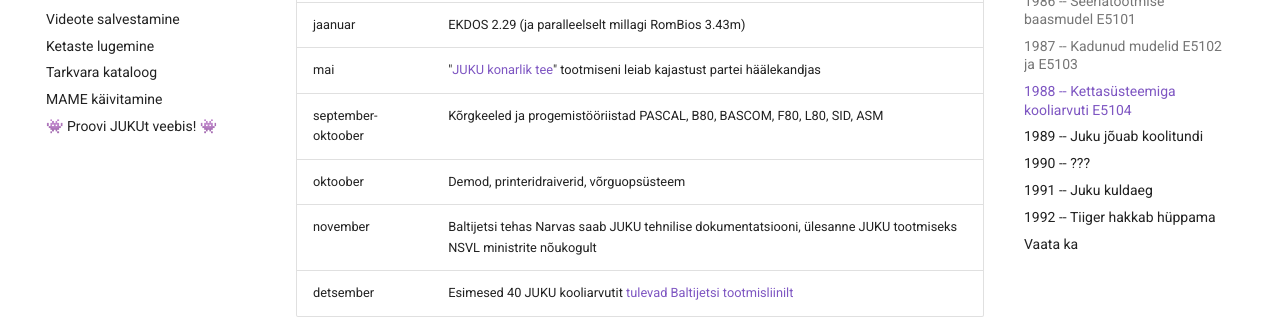
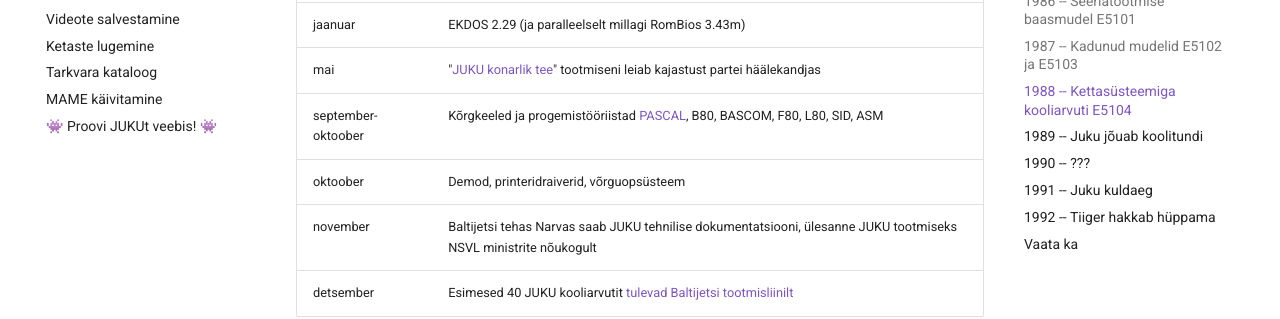
Before and after one commit to infoaed/juku3000, an MkDocs documentation site: the page built from docs/ajajoon.md, in a window 1280 px wide and 900 px high, scrolled down 2097 px. Shown: the part 152-471 px from the top of the window. Built offline with MkDocs 1.6.1 and Material for MkDocs 9.7.7, drawn with Linux system fonts in a browser that asks for light colours; comment, search, counter and statistics services are not loaded; part of the change alters nothing that is shown.

```diff
--- a/docs/ajajoon.md
+++ b/docs/ajajoon.md
@@ -57,7 +57,7 @@ detsember | RomBios 3.4
 |-|-|
 jaanuar            | EKDOS 2.29 (ja paralleelselt millagi RomBios 3.43m)
 mai                | "[JUKU konarlik tee](https://www.etera.ee/zoom/29230/view?page=82&p=separate&tool=info&view=0,0,2373,3411)" tootmiseni leiab kajastust partei häälekandjas
-september-oktoober | Kõrgkeeled ja progemistööriistad PASCAL, B80, BASCOM, F80, L80, SID, ASM
+september-oktoober | Kõrgkeeled ja progemistööriistad [PASCAL](pascal/lisateek.md), B80, BASCOM, F80, L80, SID, ASM
 oktoober           | Demod, printeridraiverid, võrguopsüsteem
 november           | Baltijetsi tehas Narvas saab JUKU tehnilise dokumentatsiooni, ülesanne JUKU tootmiseks NSVL ministrite nõukogult
 detsember          | Esimesed 40 JUKU kooliarvutit [tulevad Baltijetsi tootmisliinilt](https://dea.digar.ee/?a=d&d=rahvahaal19891111.2.17&srpos=8&e=-------et-25--1--txt-txIN-------------)
@@ -70,7 +70,7 @@ detsember          | Esimesed 40 JUKU kooliarvutit [tulevad Baltijetsi tootmisli
 |-|-|
 aprill    | Valmib [EKDOS 2.30](https://github.com/infoaed/juku3000/blob/master/src/EKDOS30.ASM) lähtekood
 august    | Baltijetsi E5104 dokumentatsiooni lõplik vormistamine
-detsember | [EKDOS utiliitide DISK #4](https://github.com/infoaed/juku3000/blob/master/docs/ekdos230.txt) pigistab masinast välja viimase -- 80x25 režiim, kopeerimistööriistad CF/JCM/FDMAINT, mängud BUGABOO, CHESS, CATCHUM, LADDER jt
+detsember | [EKDOS utiliitide DISK #4](ekdos230.md) pigistab masinast välja viimase -- 80x25 režiim, kopeerimistööriistad CF/JCM/FDMAINT, mängud BUGABOO, CHESS, CATCHUM, LADDER jt
 
 ## 1990 -- ???
 
```
